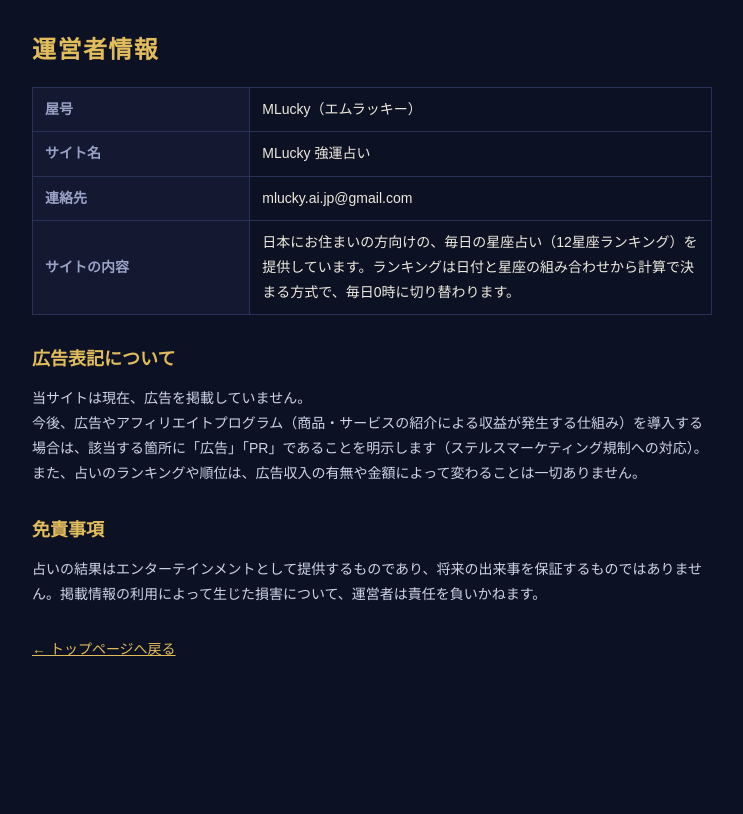
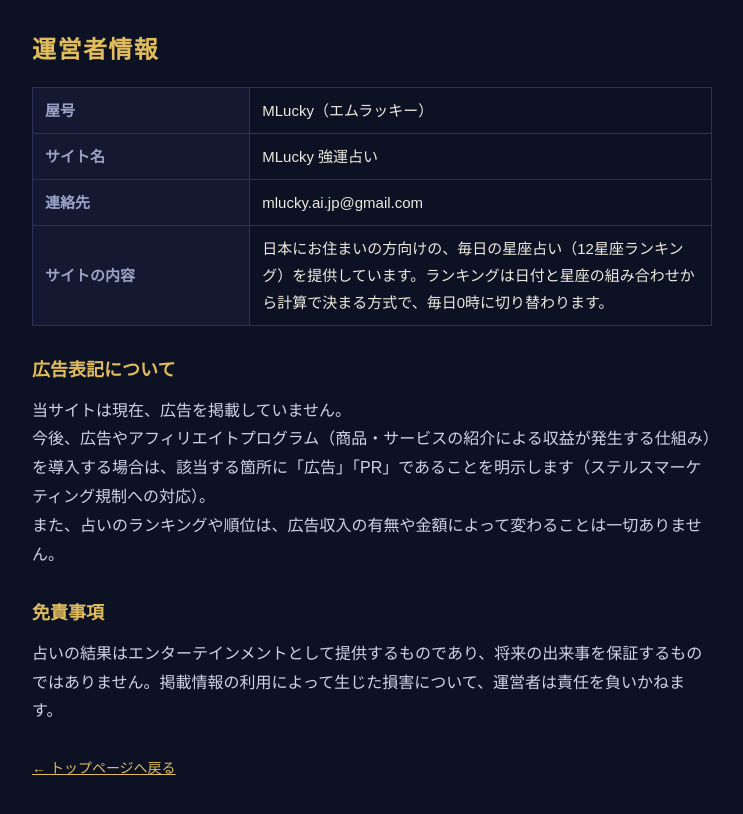
Before and after one commit to DBW-cyber/mlucky-uranai, a plain HTML site: page about.html in a window 1280 px wide. Shown: the whole page, without its empty margins (268-1011 px from the left). Drawn offline with Linux system fonts and the light colour scheme.

Commit message:
スマホ表示調整（ズーム固定・文字拡大）

```diff
--- a/about.html
+++ b/about.html
@@ -2,7 +2,7 @@
 <html lang="ja">
 <head>
 <meta charset="UTF-8">
-<meta name="viewport" content="width=device-width, initial-scale=1.0">
+<meta name="viewport" content="width=device-width, initial-scale=1.0, maximum-scale=1.0, user-scalable=no">
 <meta name="color-scheme" content="dark">
 <title>運営者情報・広告表記｜MLucky 強運占い</title>
 <style>
@@ -12,9 +12,9 @@
   .wrap { max-width: 680px; margin: 0 auto; }
   h1 { font-size: 24px; color: #e0bc5c; margin: 28px 0 16px; letter-spacing: .06em; }
   h2 { font-size: 18px; color: #e0bc5c; margin: 28px 0 10px; }
-  p, li { font-size: 14px; color: #cfd3e8; }
+  p, li { font-size: 16px; color: #cfd3e8; }
   ul { padding-left: 20px; }
-  table { width: 100%; border-collapse: collapse; font-size: 14px; margin-top: 8px; }
+  table { width: 100%; border-collapse: collapse; font-size: 15px; margin-top: 8px; }
   th, td { border: 1px solid #2b3257; padding: 9px 12px; text-align: left; }
   th { background: #141830; color: #9aa3c7; width: 32%; font-weight: 600; }
   a { color: #e0bc5c; }
```
